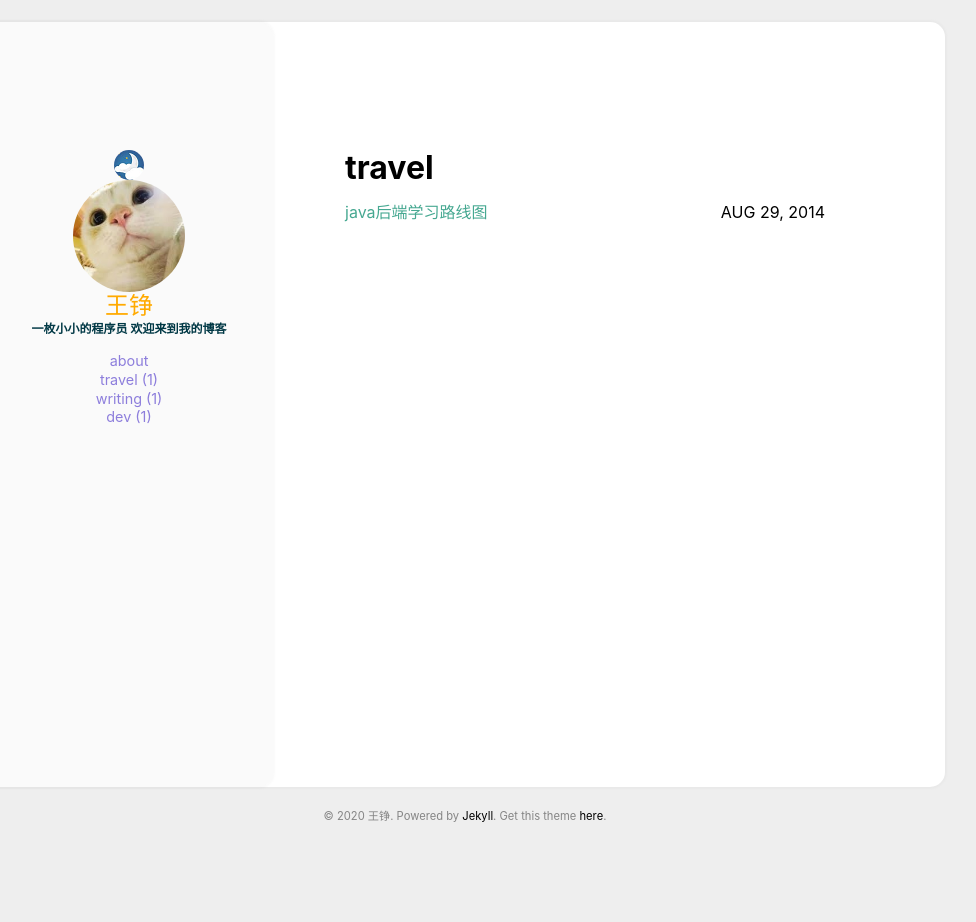
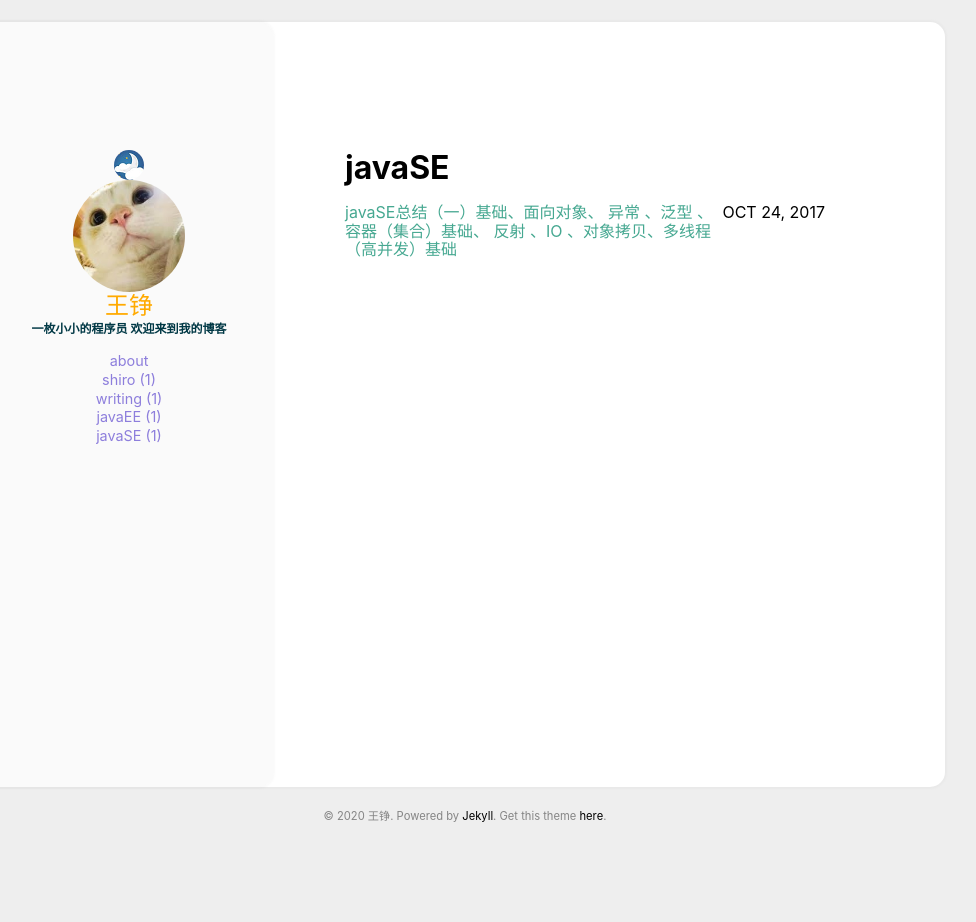
Before and after one commit to wang1342049544/wang1342049544.github.io, a Jekyll site: the page built from categories/javaSE.html, in a window 1280 px wide. Shown: the whole page, without its empty margins (175-1151 px from the left). Built offline with Jekyll 4.4.1, drawn with Linux system fonts in a browser that asks for light colours.

Commit message:
第三次

```diff
--- a/_posts/2014-08-29-t1.md
+++ b/_posts/2016-08-29-t1.md
@@ -1,6 +1,6 @@
 ---
-title: java后端学习路线图
-categories: [travel]
+title: Lorem
+categories: [javaEE]
 comments: true
 ---
 
--- a/_posts/2017-10-24-welcome.md
+++ b/_posts/2017-10-24-welcome.md
@@ -1,6 +1,6 @@
 ---
 title: javaSE总结（一）基础、面向对象、 异常 、泛型 、容器（集合）基础、 反射 、IO 、对象拷贝、多线程（高并发）基础
-categories: [dev]
+categories: [javaSE]
 comments: true
 ---
 
--- /dev/null
+++ b/categories/javaEE.html
@@ -0,0 +1,6 @@
+---
+layout: page
+type: javaEE
+---
+
+{% include archive.html %}
--- a/categories/travel.html
+++ b/categories/javaSE.html
@@ -1,6 +1,6 @@
 ---
 layout: page
-type: travel
+type: javaSE
 ---
 
 {% include archive.html %}
--- a/categories/dev.html
+++ b/categories/shiro.html
@@ -1,6 +1,6 @@
 ---
 layout: page
-type: dev
+type:  shiro
 ---
 
 {% include archive.html %}
```
Also changed, not shown: _posts/2014-05-29-t1 -.md (added, +25 -0 lines), _posts/2015-01-01-s2.md (renamed from _posts/2015-11-01-s2.md).
